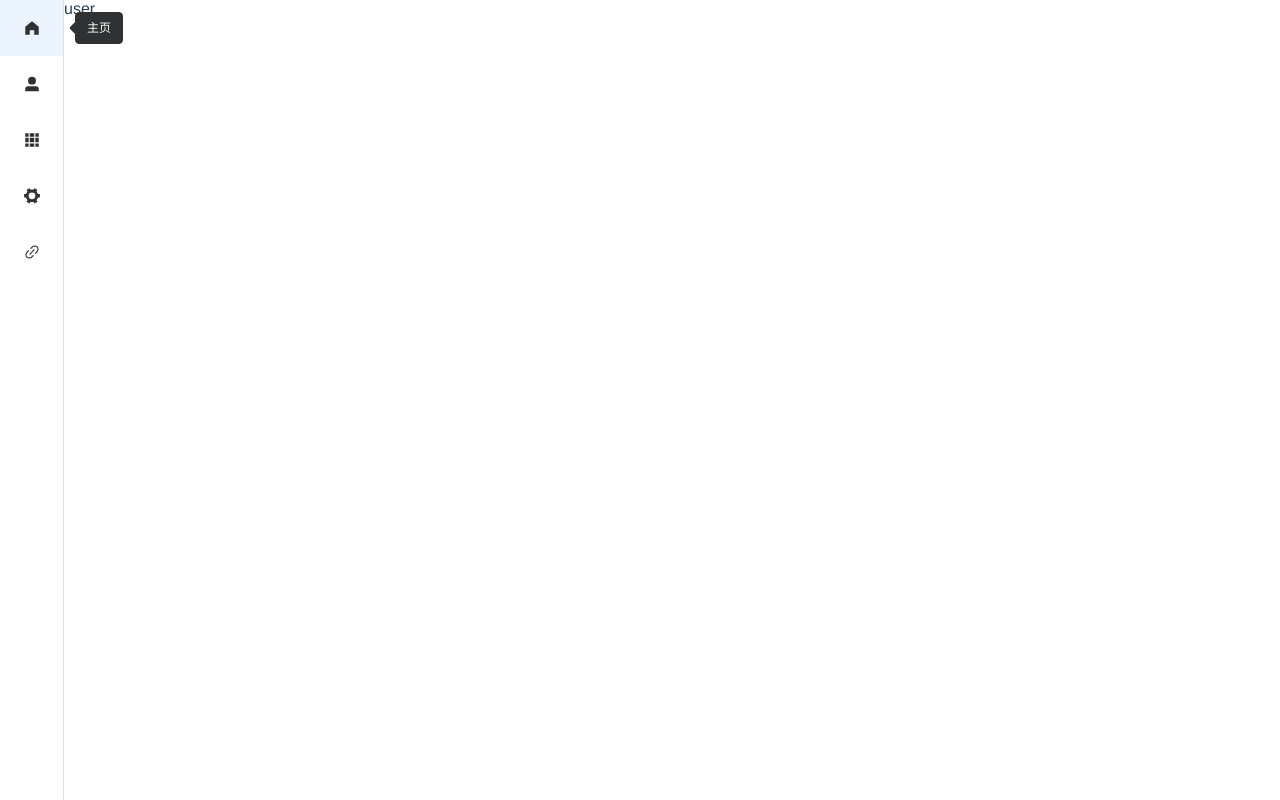
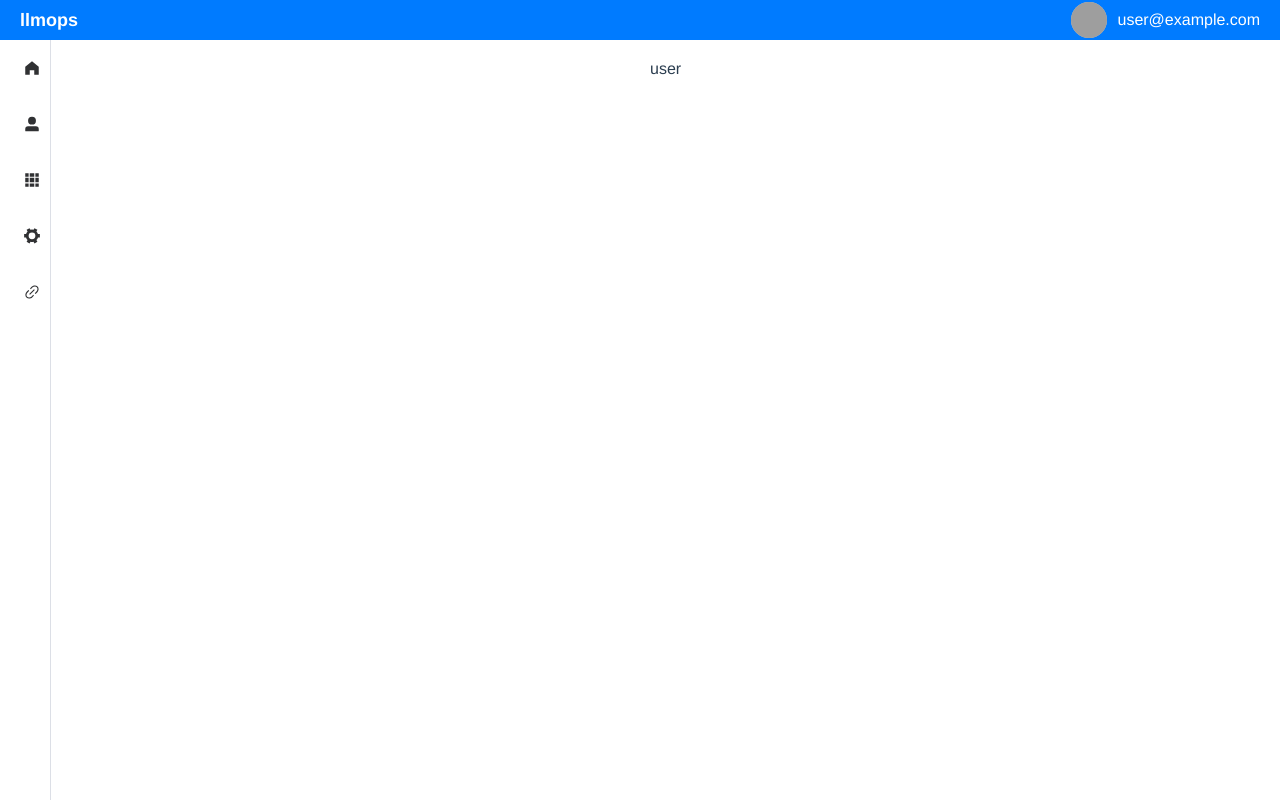
Before and after one commit to dream-stein/llmops-vue, a Vue app: page /#/user in a window 1280 px wide. Built offline with nearby package versions, Linux system fonts and the light colour scheme; grey boxes are pictures that could not be loaded.

Commit message:
feat(.service):增加顶部

```diff
--- a/src/components/MenuComponent.vue
+++ b/src/components/MenuComponent.vue
@@ -1,7 +1,7 @@
 <template>
   <el-menu
       default-active="$router.path"
-      class="el-menu-vertical-demo"
+      class="llm-menu"
       :collapse="isCollapse"
       router>
     <!-- 无子集 -->
@@ -53,5 +53,7 @@ export default {
 </script>
 
 <style scoped>
-
+.llm-menu {
+  height: 100%;
+}
 </style>
--- a/src/views/ChatView.vue
+++ b/src/views/ChatView.vue
@@ -210,7 +210,7 @@ export default {
 /* 容器布局 */
 .chat-container {
   display: flex;
-  height: 100vh;
+  height: 100%;
   width: 100%;
   background-color: #f7f7f7;
 }
--- a/src/views/HomeView.vue
+++ b/src/views/HomeView.vue
@@ -1,9 +1,29 @@
 <template>
   <div class="home">
     <el-container style="height: 100%">
-      <nav-menu/>
-      <el-container>
-        <router-view></router-view>
+      <!-- 顶部栏 -->
+      <el-header style="height: 5%; background: #007bff; display: flex; align-items: center; justify-content: space-between;">
+        <!-- 左边：文字 "llmops" -->
+        <span style="font-size: 18px; font-weight: bold; color: white;">llmops</span>
+
+        <!-- 右边：用户头像和邮箱 -->
+        <div style="display: flex; align-items: center;">
+          <el-avatar :size="36" :src="user.avatar" style="margin-right: 10px;"></el-avatar>
+          <span style="color: white;">{{ user.email }}</span>
+        </div>
+      </el-header>
+
+      <!-- 主体区域 -->
+      <el-container style="height: 95%">
+        <!-- 侧边栏 -->
+        <el-aside class="llm-aside">
+          <nav-menu style="width: 100%; height: 100%"/>
+        </el-aside>
+
+        <!-- 主内容区域 -->
+        <el-main class="llm-main">
+          <router-view style="width: 100%; height: 100%" />
+        </el-main>
       </el-container>
     </el-container>
   </div>
@@ -11,29 +31,35 @@
 
 <script>
 import NavMenuComponent from '../components/MenuComponent.vue'
+
 export default {
   components: {
     navMenu: NavMenuComponent,
   },
   name: 'HomeView',
-  data () {
-    return {}
+  data() {
+    return {
+      user: {
+        avatar: 'https://cube.elemecdn.com/3/7c/3ea6beec64369c2642b92c6726f1epng.png', // 用户头像 URL
+        email: 'user@example.com' // 用户邮箱
+      }
+    }
   },
   created: function () {
   },
-  methods: {
-  }
+  methods: {}
 }
 </script>
 
 <style scoped>
 .home {
-  position: fixed;
-  top: 0;
-  left: 0;
-  right: 0;
-  bottom: 0;
   width: 100%;
   height: 100%;
 }
+.llm-aside {
+  width: 4%
+}
+.llm-main {
+  width: 96%
+}
 </style>
```
